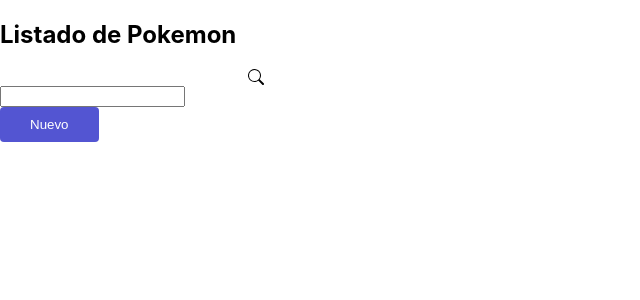
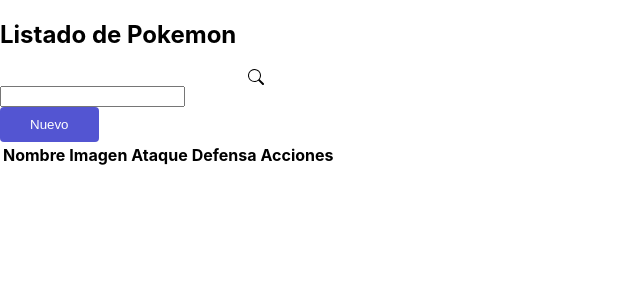
Before and after one commit to enrimeca/bk-challenge, a React (Create React App) app: page / in a window 1280 px wide. Shown: the top 300 px of the page, without its empty margins (0-640 px from the left). Built offline with nearby package versions, Linux system fonts and the light colour scheme.

Commit message:
Add a table with columns header

```diff
--- /dev/null
+++ b/src/components/Table/index.jsx
@@ -0,0 +1,24 @@
+const Table = () => {
+  return (
+    <>
+      <section className='table__container'>
+        <table aria-label="table">
+          <thead>
+            <tr>
+              <th scope="col">Nombre</th>
+              <th scope="col">Imagen</th>
+              <th scope="col">Ataque</th>
+              <th scope="col">Defensa</th>
+              <th scope="col">Acciones</th>
+            </tr>
+          </thead>
+          <tbody>
+
+          </tbody>
+        </table>
+      </section>
+    </>
+  )
+}
+
+export default Table
--- a/src/pages/Home/index.jsx
+++ b/src/pages/Home/index.jsx
@@ -1,6 +1,7 @@
 import { useState } from 'react';
 import Search from '../../components/Search'
 import CustomButton from '../../components/CustomButton';
+import Table from '../../components/Table';
 
 const Home = () => {
   const [searchValue, setSearchValue] = useState([]);
@@ -19,6 +20,9 @@
         </div>
       </header>
       <main>
+        <Table>
+
+        </Table>
       </main>
     </div>
   )
```
Also changed, not shown: 1 other file (tests, documents, lock files or other folders).
